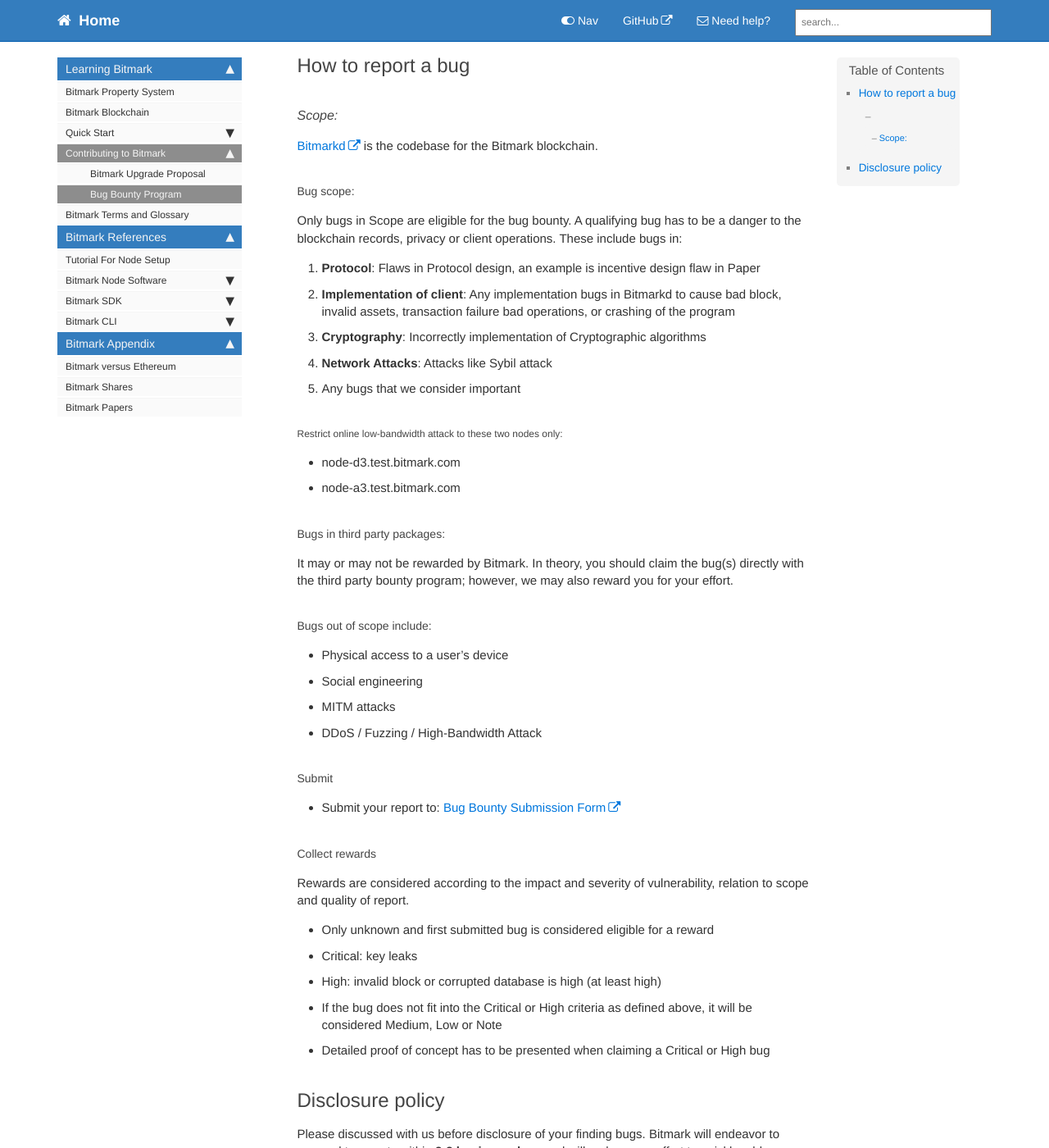
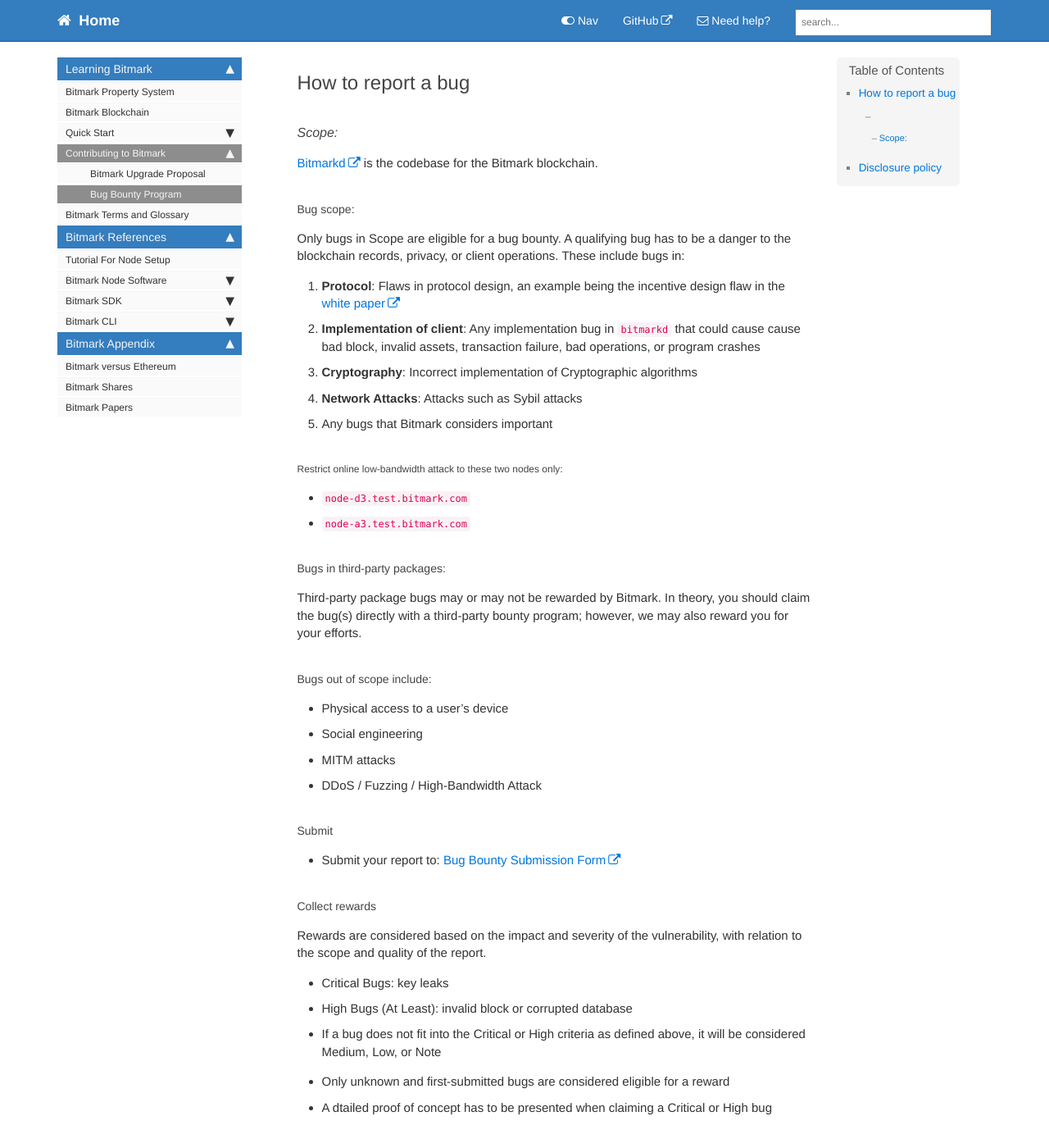
Before and after one commit to bitmark-inc/docs, a Jekyll site: the page built from pages/learning-bitmark/contributing-to-bitmark/bug-bounty-program.md, in a window 1280 px wide and 1400 px high, scrolled down 538 px. Shown: the whole window at 82% size. Built offline with Jekyll 4.4.1, drawn with Linux system fonts in a browser that asks for light colours; comment, search, counter and statistics services are not loaded; some of the changed text lies outside the part shown.

Commit message:
Update bug-bounty-program.md

```diff
--- a/pages/learning-bitmark/contributing-to-bitmark/bug-bounty-program.md
+++ b/pages/learning-bitmark/contributing-to-bitmark/bug-bounty-program.md
@@ -9,11 +9,11 @@
 
 # Bug Bounty Program
 
-**Important:** We only accept bug reports for **bitmarkd** project. Bug reports for web applications or any other project that is not **bitmarkd** will not be accepted and given any reward.
+Bitmark strives to make the Bitmark Property System safe and secure for everyone. We greatly value the work done by security researchers in improving the security of our products and service offerings, so we are committed to working with this community to verify, reproduce, and respond to legitimate reported vulnerabilities. We encourage the community to participate in our responsible reporting process.
+
+**Important:** We only accept bug reports for the **`bitmarkd`** project. Bug reports for web applications or any other project that is not **`bitmarkd`** will not be accepted nor given any reward.
 
 [SUBMIT A BUG](https://docs.google.com/forms/d/e/1FAIpQLSeVzZfd-DDQNuVVDMkwgu4VSxmPnvB6OLo_sw_9CH1w34xoZA/viewform)
-
-Bitmark strives to make the Bitmark system safe and secure for everyone. We greatly value the work done by security researchers in improving the security of our products and service offerings. We are committed to working with this community to verify, reproduce, and respond to legitimate reported vulnerabilities. We encourage the community to participate in our responsible reporting process.
 
 We offer rewards in Bitcoin:
 
@@ -25,26 +25,25 @@
 * **2018.11.14**: Congratulations to bughunterboy for finding bugs and earning rewards!
 * **2018.10.11**: Join our Bug Bounty Program and earn rewards now!
 
-
 ## How to report a bug
 
 #### Scope:
 [Bitmarkd](https://github.com/bitmark-inc/bitmarkd) is the codebase for the Bitmark blockchain.
 
 ##### Bug scope:
-Only bugs in Scope are eligible for the bug bounty. A qualifying bug has to be a danger to the blockchain records, privacy or client operations. These include bugs in:
-1. **Protocol**: Flaws in Protocol design, an example is incentive design flaw in Paper
-2. **Implementation of client**: Any implementation bugs in Bitmarkd to cause bad block, invalid assets, transaction failure bad operations, or crashing of the program
-3. **Cryptography**: Incorrectly implementation of Cryptographic algorithms
-4. **Network Attacks**: Attacks like Sybil attack
-5. Any bugs that we consider important
+Only bugs in Scope are eligible for a bug bounty. A qualifying bug has to be a danger to the blockchain records, privacy, or client operations. These include bugs in:
+1. **Protocol**: Flaws in protocol design, an example being the incentive design flaw in the [white paper](https://bitmark.com/assets/bitmark_technical-white-paper.pdf)
+2. **Implementation of client**: Any implementation bug in `bitmarkd` that could cause cause bad block, invalid assets, transaction failure, bad operations, or program crashes
+3. **Cryptography**: Incorrect implementation of Cryptographic algorithms
+4. **Network Attacks**: Attacks such as Sybil attacks
+5. Any bugs that Bitmark considers important
 
 ###### Restrict online low-bandwidth attack to these two nodes only:
-* node-d3.test.bitmark.com
-* node-a3.test.bitmark.com
+* `node-d3.test.bitmark.com`
+* `node-a3.test.bitmark.com`
 
-##### Bugs in third party packages:
-It may or may not be rewarded by Bitmark. In theory, you should claim the bug(s) directly with the third party bounty program; however, we may also reward you for your effort.
+##### Bugs in third-party packages:
+Third-party package bugs may or may not be rewarded by Bitmark. In theory, you should claim the bug(s) directly with a third-party bounty program; however, we may also reward you for your efforts.
 
 ##### Bugs out of scope include:
 * Physical access to a user’s device
@@ -56,18 +55,19 @@
 * Submit your report to: [Bug Bounty Submission Form](https://docs.google.com/forms/d/e/1FAIpQLSeVzZfd-DDQNuVVDMkwgu4VSxmPnvB6OLo_sw_9CH1w34xoZA/viewform)
 
 ##### Collect rewards
-Rewards are considered according to the impact and severity of vulnerability, relation to scope and quality of report.
+Rewards are considered based on the impact and severity of the vulnerability, with relation to the scope and quality of the report.
 
-* Only unknown and first submitted bug is considered eligible for a reward
-* Critical: key leaks
-* High: invalid block or corrupted database is high (at least high)
-* If the bug does not fit into the Critical or High criteria as defined above, it will be considered Medium, Low or Note
-* Detailed proof of concept has to be presented when claiming a Critical or High bug
+* Critical Bugs: key leaks
+* High Bugs (At Least): invalid block or corrupted database
+* If a bug does not fit into the Critical or High criteria as defined above, it will be considered Medium, Low, or Note
+
+* Only unknown and first-submitted bugs are considered eligible for a reward
+* A dtailed proof of concept has to be presented when claiming a Critical or High bug
 
 ## Disclosure policy
-Please discussed with us before disclosure of your finding bugs. Bitmark will endeavor to respond to reports within **2-3 business days** and will make every effort to quickly address reported vulnerabilities. To encourage responsible reporting, we commit that we will **not take legal action** against you or ask law enforcement to investigate you if you give us at least **90 days** from the time of your report to correct the issue before you make the reported vulnerability public.
+Please discuss with us before disclosure of your bugs. Bitmark will endeavor to respond to reports within **2-3 business days** and will make every effort to quickly address reported vulnerabilities. To encourage responsible reporting, we commit that we will **not take legal action** against you or ask law enforcement to investigate you if you give us at least **90 days** from the time of your report to correct the issue before you make the reported vulnerability public.
 
 [CONTACT US](mailto:security@bitmark.com)
 
-###### Check more:
+###### For more info:
 Read our [Governance policy](https://bitmark.com/en/legal/governance-policy), or view the [Bitmark Github](https://bitmark.com/en/developers/github) repo if you are interested in contributing code.
```
